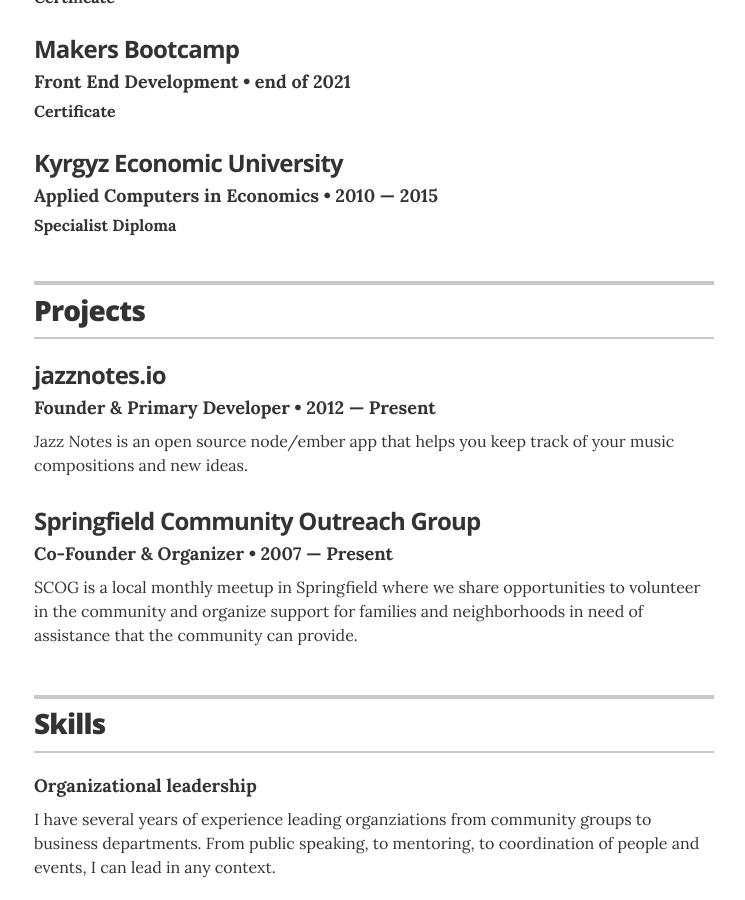
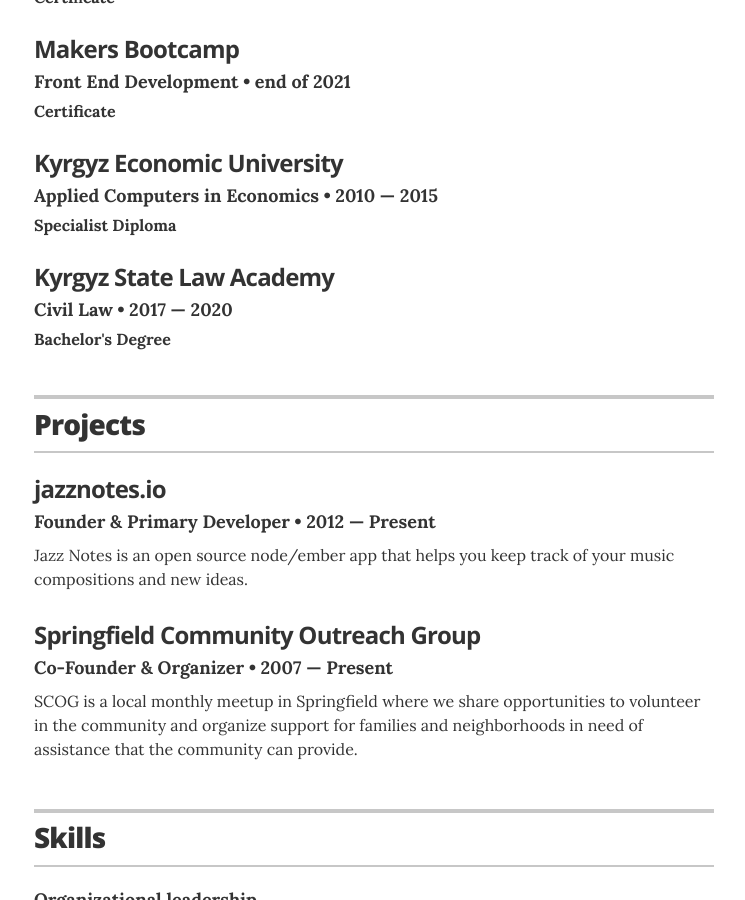
Before and after one commit to Kubatbekkk/cv, a Jekyll site: the page built from index.html, in a window 1280 px wide and 900 px high, scrolled down 679 px. Shown: the whole window, without its empty margins (266-1011 px from the left). Built offline with Jekyll 4.4.1, drawn with Linux system fonts in a browser that asks for light colours.

Commit message:
feat: add ksla uni

```diff
--- a/_data/education.yml
+++ b/_data/education.yml
@@ -13,3 +13,8 @@
   uni: Kyrgyz Economic University
   year: 2010 &mdash; 2015
   award: Specialist Diploma
+
+- degree: Civil Law
+  uni: Kyrgyz State Law Academy
+  year: 2017 &mdash; 2020
+  award: Bachelor's Degree
```
